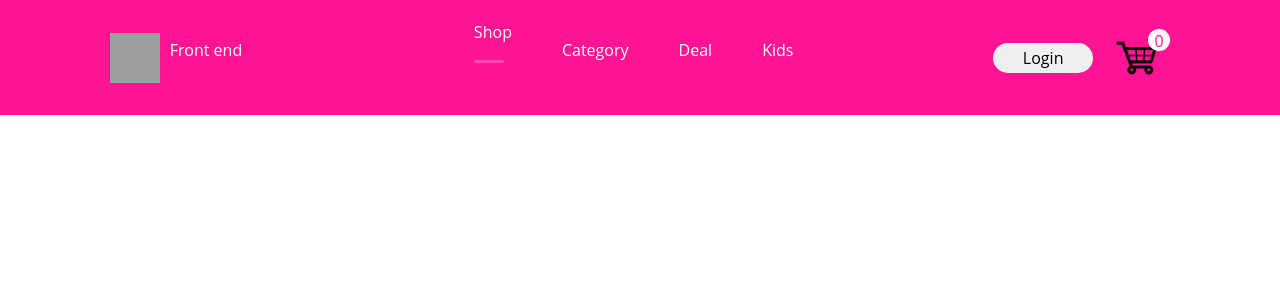
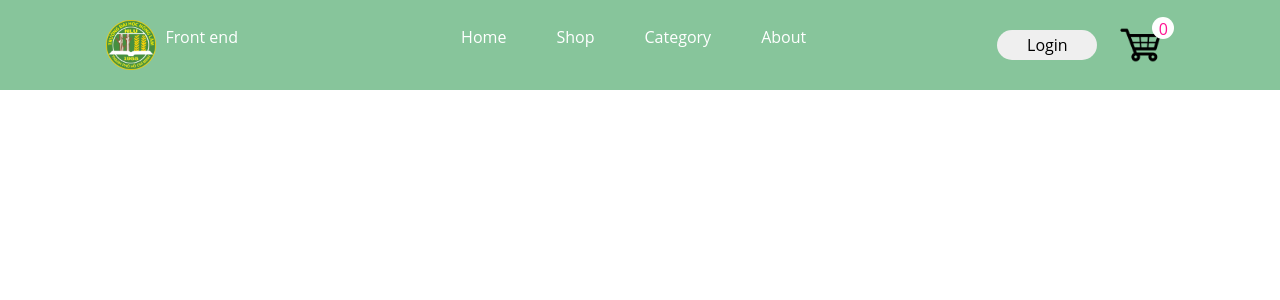
Before and after one commit to NguyenDuyDong862003/e-commerce, a React (Create React App) app: page / in a window 1280 px wide. Shown: the top 300 px of the page. Built offline with nearby package versions, Linux system fonts and the light colour scheme; grey boxes are pictures that could not be loaded.

Commit message:
Đổi màu Navbar và Label

```diff
--- a/src/component/Navbar.css
+++ b/src/component/Navbar.css
@@ -3,7 +3,7 @@
   display: flex;
   justify-content: space-around;
   padding: 20px;
-  background-color: deeppink;
+  background-color: #87c59b;
   color: white;
 }
 .navbar .navLogo {
--- a/src/component/Navbar.scss
+++ b/src/component/Navbar.scss
@@ -2,7 +2,7 @@
   display: flex;
   justify-content: space-around;
   padding: 20px;
-  background-color: deeppink;
+  background-color: #87c59b;
   color: white;
 
   .navLogo {
--- a/src/component/Navbar.tsx
+++ b/src/component/Navbar.tsx
@@ -2,17 +2,17 @@ import {useState} from "react";
 import React from "react";
 import './Navbar.css';
 
-import logo from "../img/tai-logo-truong-dai-hoc-nong-lam-tphcm.png";
+import logo from "../img/logo.png";
 import imgCart from "../img/shopping_cart_PNG38.png";
 import {Link} from "react-router-dom";
 
 import {useSelector} from 'react-redux';
 
 const menuItems = [
+    {label: "Home", value: "home"},
     {label: "Shop", value: "list-product"},
     {label: "Category", value: "category"},
-    {label: "Deal", value: "deal"},
-    {label: "Kids", value: "kid"}
+    {label: "About", value: "about"}
 ];
 
 function Navbar() {
@@ -36,7 +36,7 @@ function Navbar() {
                         >
                             {item.label}
                         </Link>
-                        {menuItem === item.value && <hr/>}
+                        {menuItem === item.value}
                     </li>
                 ))}
             </ul>
```
